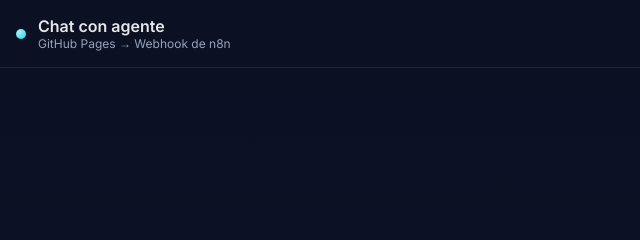
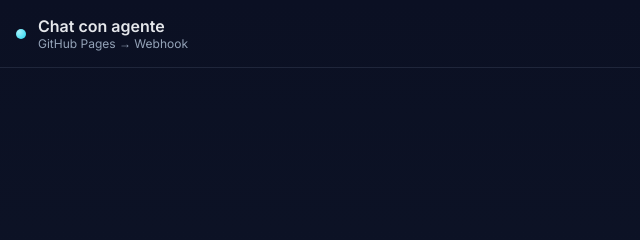
Before and after one commit to Javi-LP/JLP_RAG_Chatbot, a plain HTML site: page index.html in a window 1280 px wide. Shown: the top 240 px of the page, 0-640 px from the left. Drawn offline with Linux system fonts and the light colour scheme.

Commit message:
Update index.html

```diff
--- a/index.html
+++ b/index.html
@@ -44,7 +44,7 @@
       <span class="dot"></span>
       <div>
         <h1>Chat con agente</h1>
-        <div class="sub">GitHub Pages → Webhook de n8n</div>
+        <div class="sub">GitHub Pages → Webhook</div>
       </div>
     </header>
 
```
